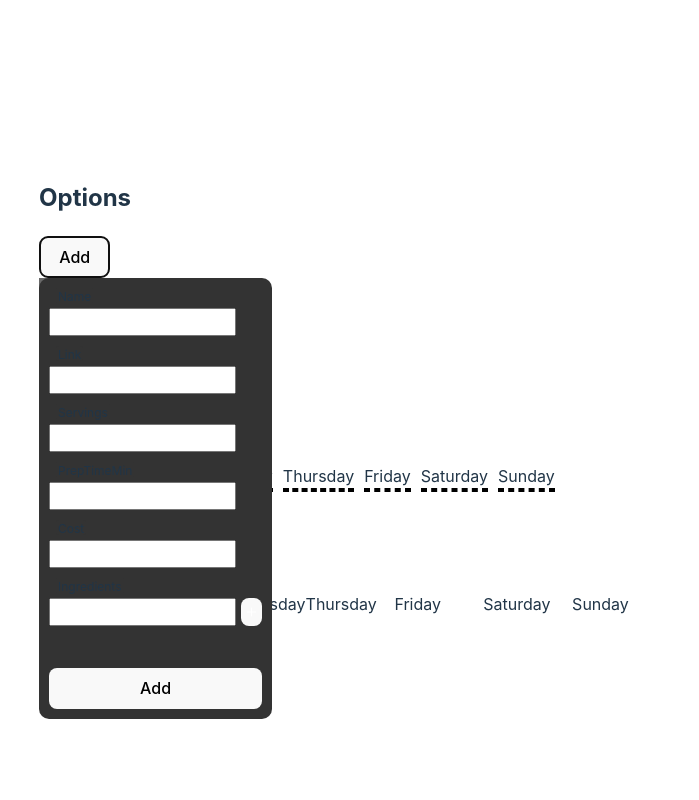
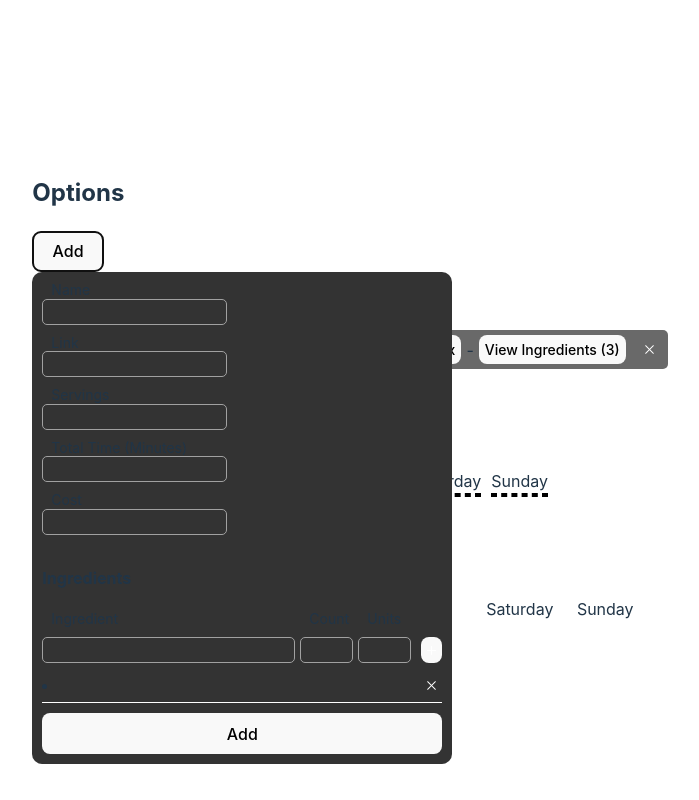
Before and after one commit to stoddardjd2/Meal-Planner, a React (Vite) app in the folder meal-planner/: page / in a window 1280 px wide. Both pictures are taken after a click on the button "Add". Shown: the whole page, without its empty margins (290-989 px from the left). Built offline with nearby package versions, Linux system fonts and the light colour scheme.

Commit message:
added more display info on meal options

```diff
--- a/meal-planner/src/App.jsx
+++ b/meal-planner/src/App.jsx
@@ -8,7 +8,7 @@ import Calendar from "./components/calendar/Calendar";
 import MealOptions from "./components/meal-options/MealOptions";
 import CalendarGrid from "./components/CalendarGrid";
 function App() {
-  const draggedValueRef = useRef('');  // Use ref to store the dragged element's value
+  const draggedValueRef = useRef(""); // Use ref to store the dragged element's value
   const [mealOptions, setMealOptions] = useState([
     {
       name: "test",
@@ -16,22 +16,35 @@ function App() {
       servings: undefined,
       prepTimeMin: undefined,
       ingredients: [],
+      multiplier: 1,
     },
     {
       name: "Burger",
       link: "",
       servings: 4,
       prepTimeMin: 25,
-      ingredients: ["onions", "buns", "patty"],
+      ingredients: [
+        { name: "buns", quantity: "1", units: undefined },
+        { name: "tomato", quantity: "2", units: undefined },
+        { name: "patty", quantity: "2", units: "lbs" },
+      ],
+      multiplier: 1,
     },
   ]);
 
   return (
     <div className="app-container">
       {/* <Drag /> */}
-      <MealOptions mealOptions={mealOptions} setMealOptions={setMealOptions} draggedValueRef={draggedValueRef}/>
+      <MealOptions
+        mealOptions={mealOptions}
+        setMealOptions={setMealOptions}
+        draggedValueRef={draggedValueRef}
+      />
       <Calendar mealOptions={mealOptions} draggedValueRef={draggedValueRef} />
-      <CalendarGrid mealOptions={mealOptions} draggedValueRef={draggedValueRef}/>
+      <CalendarGrid
+        mealOptions={mealOptions}
+        draggedValueRef={draggedValueRef}
+      />
     </div>
   );
 }
--- /dev/null
+++ b/meal-planner/src/components/Dropdown.jsx
@@ -0,0 +1,45 @@
+import { useState, useEffect, useRef } from "react";
+export default function Dropdown({ listElements, buttonText }) {
+  const dropdownRef = useRef(null);
+  const btnRef = useRef(null);
+  const [isOpen, setIsOpen] = useState(false);
+
+  const handleClickOutside = (event) => {
+    if (
+        dropdownRef.current &&
+        !dropdownRef.current.contains(event.target) &&
+        !btnRef.current.contains(event.target)
+      ) {
+        console.log("closing2!");
+        setIsOpen(false); // Close the popup if clicked outside
+      }
+  };
+
+  // Add event listener to detect clicks outside of the popup
+  useEffect(() => {
+    document.addEventListener("mousedown", handleClickOutside);
+
+    // Cleanup the event listener when the component unmounts
+    return () => {
+      document.removeEventListener("mousedown", handleClickOutside);
+    };
+  }, []);
+
+  return (
+    <div>
+      <button
+        ref={btnRef}
+        onClick={() => {
+          setIsOpen((prev) => !prev);
+        }}
+      >
+        {buttonText}
+      </button>
+      {isOpen && (
+        <div ref={dropdownRef} className="dropdown">
+          {listElements}
+        </div>
+      )}
+    </div>
+  );
+}
--- a/meal-planner/src/components/meal-options/AddMealOption.jsx
+++ b/meal-planner/src/components/meal-options/AddMealOption.jsx
@@ -1,19 +1,27 @@
 import { useState, useRef } from "react";
-
-export default function AddNewMealOption({ setMealOptions, editMeal, setIsDropdown }) {
+import plusIcon from "../../assets/plus.svg";
+import xIcon from "../../assets/x.svg";
+export default function AddNewMealOption({
+  popupRef,
+  setMealOptions,
+  editMeal,
+  setIsDropdown,
+}) {
   // const [ingredients, setIngredients] = useState(["afaf", "2"]);
   const inputRef = useRef(null);
+  const inputQuantityRef = useRef(null);
+  const inputUnitsRef = useRef(null);
 
   const [formInput, setFormInput] = useState(
     // if editing, loadValues
     editMeal
       ? {
           name: editMeal.meal.name,
-          link:  editMeal.meal.link,
-          servings:  editMeal.meal.servings,
-          prepTimeMin:  editMeal.meal.prepTimeMin,
-          cost:  editMeal.meal.cost,
-          ingredients: [... editMeal.meal.ingredients],
+          link: editMeal.meal.link,
+          servings: editMeal.meal.servings,
+          prepTimeMin: editMeal.meal.prepTimeMin,
+          cost: editMeal.meal.cost,
+          ingredients: [...editMeal.meal.ingredients],
         }
       : {
           name: "",
@@ -21,18 +29,17 @@ export default function AddNewMealOption({ setMealOptions, editMeal, setIsDropdo
           servings: undefined,
           prepTimeMin: undefined,
           cost: "",
-          ingredients: [],
+          ingredients: [{ name: "", quantity: undefined, units: undefined }],
         }
   );
 
   function handleUpdateMeal(e) {
     e.preventDefault();
-    setIsDropdown(false)
+    setIsDropdown(false);
     setMealOptions((prev) => {
       const copy = [...prev];
-      copy.splice(editMeal.index, 1, formInput)
+      copy.splice(editMeal.index, 1, formInput);
       return [...copy];
-
     });
   }
 
@@ -48,11 +55,23 @@ export default function AddNewMealOption({ setMealOptions, editMeal, setIsDropdo
   function handleSubmitIngredient(e) {
     e.preventDefault();
     const input = inputRef.current.value;
+    const inputQuantity = inputQuantityRef.current.value;
+    const inputUnits = inputUnitsRef.current.value;
+    console.log("units", inputUnits);
     if (input) {
+      //reset input fields:
       inputRef.current.value = "";
+      inputQuantityRef.current.value = "";
+      inputUnitsRef.current.value = "";
+
       setFormInput((prev) => {
         const ingredientsCopy = [...prev.ingredients];
-        ingredientsCopy.unshift(input);
+        console.log("ingredientsCopy", ingredientsCopy);
+        ingredientsCopy.unshift({
+          name: input,
+          quantity: inputQuantity,
+          units: inputUnits,
+        });
         return { ...prev, ingredients: [...ingredientsCopy] };
       });
     }
@@ -66,76 +85,87 @@ export default function AddNewMealOption({ setMealOptions, editMeal, setIsDropdo
     });
   }
   return (
-    <div className="add-meal-popup">
+    <div className="add-meal-popup" ref={popupRef}>
       <form>
         {Object.keys(formInput).map((inputField, index) => {
           if (inputField === "ingredients") {
             return (
               <div key={index} className="ingredients-main-container">
+                <h4>Ingredients</h4>
                 <div className="input-option-container">
-                  <div className="name">
-                    {inputField.charAt(0).toUpperCase() + inputField.slice(1)}
+                  <div className="ingredients-key-grid">
+                    <div className="name ">Ingredient</div>
+                    <div className="name">Count</div>
+                    <div className="name">Units</div>
+
+                    <input ref={inputRef}></input>
+                    <input
+                      className="quantity-input"
+                      ref={inputQuantityRef}
+                    ></input>
+
+                    <div className="flex-grid-item">
+                      <input
+                        className="units-input"
+                        ref={inputUnitsRef}
+                      ></input>
+                      <button
+                        className="add-ingredient-btn noFocusBtn"
+                        onClick={handleSubmitIngredient}
+                      >
+                        <img className="plus-icon" src={plusIcon} />
+                      </button>
+                    </div>
+
+                    {formInput.ingredients.map((ingredient, index) => {
+                      return (
+                        <>
+                          <li className="ingredient-name grid-value-item">
+                            {ingredient.name}
+                          </li>
+                          <div className="grid-value-item">{ingredient.quantity}</div>
+                          <div className="flex-grid-item grid-value-item">
+                            <div>{ingredient.units}</div>
+                            <button
+                            className="remove-ingredient noFocusBtn"
+                              onClick={(e) => handleRemoveIngredient(e, index)}
+                            >
+                              <img className="x-icon" src={xIcon} />
+                            </button>
+                          </div>
+                        </>
+                      );
+                    })}
                   </div>
+
                   {/* capitilize first letter of string */}
-                  <div className="ingredients-action-container">
-                    <input ref={inputRef}></input>
-                    <button onClick={handleSubmitIngredient}>
-                      <svg
-                        className="plus-icon"
-                        width="16"
-                        height="16"
-                        viewBox="0 0 16 16"
-                        fill="none"
-                        xmlns="http://www.w3.org/2000/svg"
-                      >
-                        <path
-                          fill-rule="evenodd"
-                          clip-rule="evenodd"
-                          d="M7 15C7 15.2652 7.10536 15.5196 7.29289 15.7071C7.48043 15.8946 7.73478 16 8 16C8.26522 16 8.51957 15.8946 8.70711 15.7071C8.89464 15.5196 9 15.2652 9 15V9H15C15.2652 9 15.5196 8.89464 15.7071 8.70711C15.8946 8.51957 16 8.26522 16 8C16 7.73478 15.8946 7.48043 15.7071 7.29289C15.5196 7.10536 15.2652 7 15 7H9V1C9 0.734784 8.89464 0.48043 8.70711 0.292893C8.51957 0.105357 8.26522 0 8 0C7.73478 0 7.48043 0.105357 7.29289 0.292893C7.10536 0.48043 7 0.734784 7 1V7H1C0.734784 7 0.48043 7.10536 0.292893 7.29289C0.105357 7.48043 0 7.73478 0 8C0 8.26522 0.105357 8.51957 0.292893 8.70711C0.48043 8.89464 0.734784 9 1 9H7V15Z"
-                          fill="white"
-                        />
-                      </svg>
-                    </button>
-                  </div>
                 </div>
-                <ul className="ingredients-container">
+                {/* <ul className="ingredients-container">
                   {formInput.ingredients.map((ingredient, index) => {
                     return (
                       <li key={index}>
                         <div className="ingredient-item-container">
-                          <div>{ingredient}</div>
+                          <div>{ingredient.name}</div>
                           <button
                             onClick={(e) => handleRemoveIngredient(e, index)}
                           >
-                            <svg
-                              className="x-icon"
-                              width="12"
-                              height="12"
-                              viewBox="0 0 16 16"
-                              fill="none"
-                              xmlns="http://www.w3.org/2000/svg"
-                            >
-                              <path
-                                d="M15 1L1 15M1.00003 1L15 15"
-                                stroke="white"
-                                stroke-width="1.5"
-                                stroke-linecap="round"
-                                stroke-linejoin="round"
-                              />
-                            </svg>
+                            <img className="x-icon" src={xIcon} />
                           </button>
                         </div>
                       </li>
                     );
                   })}
-                </ul>
+                </ul> */}
               </div>
             );
           } else {
             return (
               <div className="input-option-container" key={index}>
+                {console.log("prep time", inputField)}
                 <div className="name">
-                  {inputField.charAt(0).toUpperCase() + inputField.slice(1)}
+                  {(inputField == "prepTimeMin")
+                    ? "Total Time (Minutes)"
+                    : inputField.charAt(0).toUpperCase() + inputField.slice(1)}
                 </div>
                 {/* capitilize first letter of string */}
                 <input
--- a/meal-planner/src/components/meal-options/MealOptions.css
+++ b/meal-planner/src/components/meal-options/MealOptions.css
@@ -1,31 +1,77 @@
+.noFocusBtn:focus{
+  outline: none;
+  box-shadow: none;
+}
 .meal-options-list {
-    gap: 10px;
-    display: flex;
-    flex-direction: column;
+  gap: 10px;
+  display: flex;
+  flex-direction: column;
   .meal-option {
     padding: 5px;
+    border-radius: 5px;
     width: fit-content;
     background-color: rgb(105, 105, 105);
-    cursor:grab;
+    cursor: grab;
     user-select: none;
     display: flex;
     align-items: center;
     gap: 10px;
-    .more-info-icon{
+    .ingredient-list-item {
+      display: flex;
+      gap: 10px;
+      border-bottom: 1px rgb(255, 255, 255) solid;
+      margin-bottom: 5px;
+      padding-bottom: 3px;
+      .name {
+        width: 70px;
+        white-space: nowrap;
+        overflow: hidden;
+        text-overflow: ellipsis;
+      }
+      .quantity {
+        width: 30px;
+      }
+      .units {
+        width: 4=30px;
+      }
+    }
+    .flex-box {
+      display: flex;
+      gap: 5px;
+    }
+    .meal-cost {
+      width: 20px;
+    }
+    .ingredients-dropdown {
+      position: absolute;
+    }
+    .serving-size-multiplier-container {
+      display: flex;
+      align-items: center;
+      gap: 5px;
+      button {
+        padding: 5px;
+        font-size: 14px;
+      }
+    }
+    .more-info-icon {
       cursor: pointer;
     }
   }
-  .meal-option:active{
+  .meal-option:active {
     cursor: pointer;
   }
 }
-
+.actions-container {
+  margin-bottom: 10px;
+}
 /* addMealOption Component */
-.action-bar{
+.action-bar {
   /* display: flex; */
   justify-content: space-between;
 }
 .add-meal-popup {
+  width: 400px;
   position: absolute;
   background-color: rgb(51, 51, 51);
   border-radius: 10px;
@@ -41,19 +87,64 @@
     gap: 10px;
     .input-option-container {
       .name {
-        font-size: 12px;
+        position: relative;
+        font-size: 14px;
         margin-left: 7px;
         /* background-color: rgb(160, 117, 117); */
         background-color: rgb(51, 51, 51);
-        border-radius: 3px;
+        /* border-radius: 3px; */
+        padding: 0px 2px;
         width: fit-content;
-        padding: 0px 2px;
-        height: 15px;
-        margin-bottom: 5px;
+        z-index: 2;
+        line-height: 16px;
+        height: 16px;
+      }
+      input {
+        background-color: rgb(51, 51, 51);
+        outline: none;
+        border-radius: 5px;
+        border: 1px rgb(161, 161, 161) solid;
+      }
+      .ingredients-key-grid {
+        display: grid;
+        grid-template-columns: 1fr 0.1fr 0.1fr; /* 2 columns with equal width */
+        grid-template-rows: 1fr; /* 1 row */
+        row-gap: 10px; /* Space between grid items */
+        input {
+          margin-right: 5px;
+        }
+        .ingredient-name {
+          /* margin-left: 5px; */
+          margin-bottom: 0px;
+        }
+        .flex-grid-item {
+          display: flex;
+          justify-content: space-between;
+          gap: 5px;
+        }
+        .grid-value-item {
+          border-bottom: 1px white solid;
+          padding-bottom: 5px;
+          /* border: 1px solid #333; */
+          /* position: relative; */
+          .remove-ingredient {
+            background-color: transparent;
+          }
+          /* .remove-ingredient:focus {
+            outline: none;
+            box-shadow: none;
+          } */
+        }
+        div {
+        }
+        .quantity-input,
+        .units-input {
+          width: 45px;
+        }
       }
     }
     .input-option-container:focus-within .name {
-      transform: translateY(8px); /* Move the .name element down by 20px */
+      transform: translateY(4px); /* Move the .name element down by 20px */
       transition: linear 0.15s all;
     }
     .ingredients-main-container {
@@ -61,6 +152,8 @@
         display: flex;
         align-items: center;
         gap: 5px;
+        .add-ingredient-btn {
+        }
       }
       .ingredient-item-container {
         display: flex;
--- a/meal-planner/src/components/meal-options/MealOptions.jsx
+++ b/meal-planner/src/components/meal-options/MealOptions.jsx
@@ -1,14 +1,18 @@
 import "./MealOptions.css";
 import AddNewMealOption from "./AddMealOption";
-import { useEffect, useState } from "react";
+import { useEffect, useState, useRef } from "react";
 import xIcon from "../../assets/x.svg";
-
+import clockIcon from "../../assets/clock.svg";
+import Dropdown from "../Dropdown";
 export default function MealOptions({
   draggedValueRef,
   mealOptions,
   setMealOptions,
 }) {
   const [isAdding, setIsAdding] = useState(false);
+  const popupRef = useRef(null); // Reference to the popup element
+  const buttonRef = useRef(null);
+
   function handleToggleIsAdding(e) {
     // e.stopPropagation()
     if (e.target.id === "isAddingButton") {
@@ -16,14 +20,47 @@ export default function MealOptions({
     }
   }
 
+  // Handle clicks outside the popup
+  const handleClickOutside = (event) => {
+    console.log("here1", popupRef.current, event.current);
+
+    if (
+      popupRef.current &&
+      !popupRef.current.contains(event.target) &&
+      !buttonRef.current.contains(event.target)
+    ) {
+      console.log("close1");
+      setIsAdding(false); // Close the popup if clicked outside
+    }
+  };
+
+  // Add event listener to detect clicks outside of the popup
+  useEffect(() => {
+    document.addEventListener("mousedown", handleClickOutside);
+
+    // Cleanup the event listener when the component unmounts
+    return () => {
+      document.removeEventListener("mousedown", handleClickOutside);
+    };
+  }, []);
+
   return (
     <div>
       <h2>Options</h2>
-      <div>
-        <button id={"isAddingButton"} onClick={handleToggleIsAdding}>
+      <div className="actions-container">
+        <button
+          ref={buttonRef}
+          id={"isAddingButton"}
+          onClick={handleToggleIsAdding}
+        >
           Add
         </button>
-        {isAdding && <AddNewMealOption setMealOptions={setMealOptions} />}
+        {isAdding && (
+          <AddNewMealOption
+            popupRef={popupRef}
+            setMealOptions={setMealOptions}
+          />
+        )}
       </div>
       <div className="meal-options-list">
         {mealOptions.map((meal, index) => {
@@ -44,6 +81,12 @@ export default function MealOptions({
 
 function MealOption({ meal, index, setMealOptions, draggedValueRef }) {
   const [isDropdown, setIsDropdown] = useState(false);
+  const [servingSizeMultiplier, setServingSizeMultiplier] = useState(1);
+  const popupRef2 = useRef(null); // Reference to the popup element
+  const buttonRef2 = useRef(null);
+  // const ingredientsRef = useRef(null);
+  // const ingredientsBtnRef = useRef(null);
+  const multiplierOptions = [0.5, 1, 2];
   const handleDragStart = (e, value) => {
     draggedValueRef.current = { value: value, id: index }; // Set the value of the dragged element when dragging starts
   };
@@ -54,6 +97,35 @@ function MealOption({ meal, index, setMealOptions, draggedValueRef }) {
   function handleDropdownToggle() {
     setIsDropdown((prev) => !prev);
   }
+
+  // Handle clicks outside the popup
+  const handleClickOutside2 = (event) => {
+    console.log("here", popupRef2.current, event.current);
+    if (
+      popupRef2.current &&
+      !popupRef2.current.contains(event.target) &&
+      !buttonRef2.current.contains(event.target)
+    ) {
+      setIsDropdown(false); // Close the popup if clicked outside
+    }
+    // if (
+    //   ingredientsRef.current &&
+    //   !ingredientsRef.current.contains(event.CurrentTarget) &&
+    //   !ingredientsBtnRef.current.contains(event.CurrentTarget)
+    // ) {
+    //   setIsIngredientsDropdown(false); // Close the popup if clicked outside
+    // }
+  };
+
+  // Add event listener to detect clicks outside of the popup
+  useEffect(() => {
+    document.addEventListener("mousedown", handleClickOutside2);
+
+    // Cleanup the event listener when the component unmounts
+    return () => {
+      document.removeEventListener("mousedown", handleClickOutside2);
+    };
+  }, []);
 
   return (
     <div className="dropdown-container">
@@ -67,8 +139,93 @@ function MealOption({ meal, index, setMealOptions, draggedValueRef }) {
         <button
           onClick={handleDropdownToggle}
           className="dropdown-button"
+          ref={buttonRef2}
         ></button>
         <div>{meal.name}</div>
+
+        {meal.cost && (
+          <>
+            <div>-</div>
+            <div>
+              ${+meal.cost / meal.servings}
+              /serving
+            </div>
+          </>
+        )}
+        {meal?.prepTimeMin && (
+          <>
+            <div>-</div>
+            <div className="flex-box">
+              <img src={clockIcon} />
+
+              <div>{meal.prepTimeMin} min</div>
+            </div>
+          </>
+        )}
+        {meal?.servings ? (
+          <>
+            <div>-</div>
+            <div>Servings ( {+meal.servings * servingSizeMultiplier} )</div>
+            <div className="serving-size-multiplier-container">
+              {multiplierOptions.map((option, multiplierIndex) => {
+                return (
+                  <button
+                    key={multiplierIndex}
+                    onClick={(e) => {
+                      setMealOptions((prev) => {
+                        const copy = [...prev];
+                        copy.splice(index, 1, {
+                          ...prev[index],
+                          multiplier: option,
+                        });
+                        return copy;
+                      });
+                      setServingSizeMultiplier(option);
+                    }}
+                    style={
+                      servingSizeMultiplier === option
+                        ? { outline: "2px white solid" }
+                        : {}
+                    }
+                  >
+                    {`${option == 0.5 ? ".5" : option}x`}
+                  </button>
+                );
+              })}
+              {meal.ingredients && (
+                <>
+                  <div>-</div>
+                  <div>
+                    <Dropdown
+                      buttonText={`View Ingredients (${meal.ingredients.length})`}
+                      listElements={meal.ingredients.map(
+                        (ingredient, index) => {
+                          return (
+                            <div className="ingredient-list-item" key={index}>
+                              <div className="name">{ingredient.name}</div>
+                              <div className="quantity">{ingredient.quantity}</div>
+                              <div className="units">{ingredient.units}</div>
+                            </div>
+                          );
+                        }
+                      )}
+                    />
+                  </div>
+                </>
+              )}
+              {meal.cost && (
+                <>
+                  <div>-</div>
+                  <div className="meal-cost">
+                    ${meal.cost * meal.multiplier}
+                  </div>
+                </>
+              )}
+            </div>
+          </>
+        ) : (
+          <></>
+        )}
         <button className="exit-button">
           <img className="x-icon" src={xIcon} />
         </button>
@@ -76,6 +233,7 @@ function MealOption({ meal, index, setMealOptions, draggedValueRef }) {
       {isDropdown && (
         // <div className="dropdown">
         <AddNewMealOption
+          popupRef={popupRef2}
           setMealOptions={setMealOptions}
           editMeal={{ index: index, meal: meal }}
           setIsDropdown={setIsDropdown}
```
Also changed, not shown: meal-planner/src/App.css (+8 -0 lines), meal-planner/src/components/calendar/Calendar.jsx (+16 -6 lines), meal-planner/src/assets/clock.svg (added), meal-planner/src/assets/plus.svg (added).
